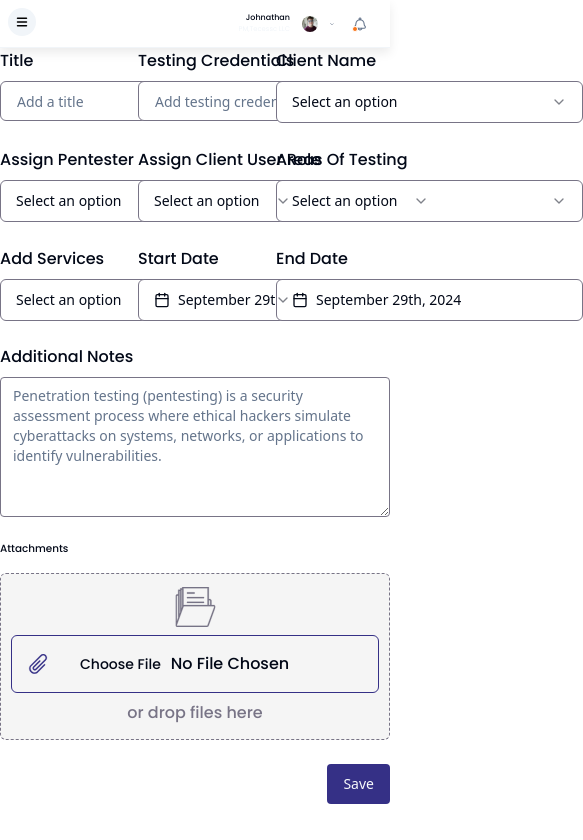
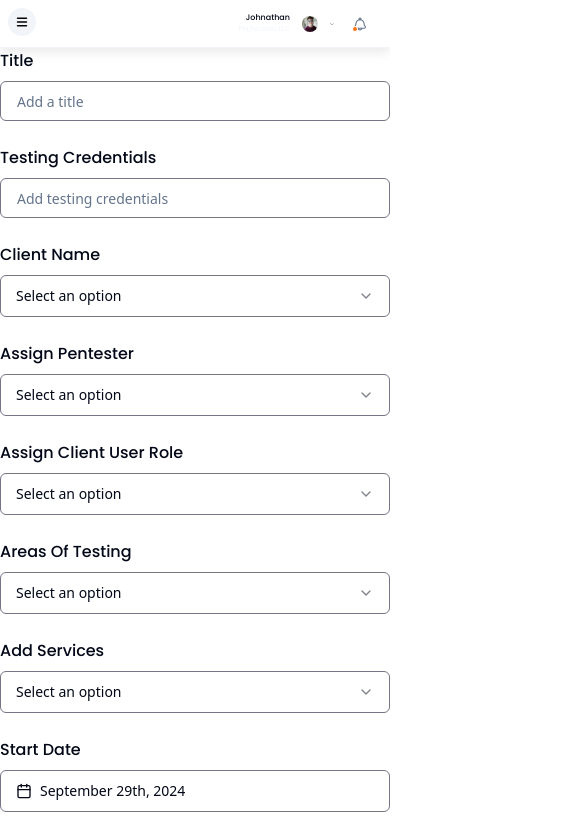
Before and after one commit to tariq-csit/frontend-staging, a React (Vite) app: page /dashboard/pentests in a window 390 px wide. Shown: the top 840 px of the page, 583 px wide, since content can reach past the window. Built offline with nearby package versions, Linux system fonts and the light colour scheme.

Commit message:
New pentests form complete

```diff
--- a/package.json
+++ b/package.json
@@ -26,6 +26,7 @@
     "react-hook-form": "^7.53.0",
     "react-router-dom": "^6.26.2",
     "recharts": "^2.12.7",
+    "shadcn-dropzone": "^0.2.1",
     "tailwind-merge": "^2.5.2",
     "tailwindcss-animate": "^1.0.7",
     "zod": "^3.23.8"
--- a/src/components/newPentestsForm/NewPentestsForm.tsx
+++ b/src/components/newPentestsForm/NewPentestsForm.tsx
@@ -2,6 +2,7 @@ import fileIcon from '/file.svg'
 import { useForm } from "react-hook-form";
 import { zodResolver } from "@hookform/resolvers/zod";
 import { Textarea } from "@/components/ui/textarea"
+
 
 import {
   Select,
@@ -50,7 +51,9 @@ const formSchema = z.object({
   additionalNotes: z.string().min(3, {
     message: "Notes must be atleast 3 characters long",
   }),
-  attachments: z.any()
+  attachments: z
+  .custom<FileList>((val) => val instanceof FileList, "Please upload a file")
+  .refine((files) => files.length > 0, "File is required")
 
 });
 
@@ -70,7 +73,6 @@ function NewPentestsForm() {
       startDate: new Date(),
       endDate: new Date(),
       additionalNotes: '',
-      attachments: ''
     },
   });
 
@@ -85,7 +87,7 @@ function NewPentestsForm() {
         onSubmit={form.handleSubmit(onSubmit)}
 
       >
-        <div className="grid grid-cols-3 gap-component self-stretch">
+        <div className="w-full grid sm:grid-cols-3 gap-component ">
           <FormField
             control={form.control}
             name="title"
@@ -132,7 +134,7 @@ function NewPentestsForm() {
                 </FormLabel>
                 <FormControl>
                   <Select onValueChange={field.onChange} defaultValue={field.value}>
-                    <SelectTrigger className="flex h-input px-input justify-between items-center border border-inputBorder rounded-input w-full sm:text-sm lg:text-base">
+                    <SelectTrigger >
                       <SelectValue placeholder="Select an option" />
                     </SelectTrigger>
                     <SelectContent>
@@ -180,7 +182,7 @@ function NewPentestsForm() {
                 </FormLabel>
                 <FormControl>
                   <Select onValueChange={field.onChange}>
-                    <SelectTrigger className="flex h-input px-input justify-between items-center border border-inputBorder rounded-input w-full sm:text-sm lg:text-base">
+                    <SelectTrigger >
                       <SelectValue placeholder="Select an option" />
                     </SelectTrigger>
                     <SelectContent>
@@ -204,7 +206,7 @@ function NewPentestsForm() {
                 </FormLabel>
                 <FormControl>
                   <Select onValueChange={field.onChange}>
-                    <SelectTrigger  className="flex h-input px-input justify-between items-center border border-inputBorder rounded-input w-full sm:text-sm lg:text-base">
+                    <SelectTrigger  >
                       <SelectValue placeholder="Select an option" />
                     </SelectTrigger>
                     <SelectContent>
@@ -276,7 +278,7 @@ function NewPentestsForm() {
             control={form.control}
             name="additionalNotes"
             render={({ field }) => (
-              <FormItem className="flex col-span-3 flex-col w-full ">
+              <FormItem className="flex sm:col-span-3 flex-col w-full ">
                 <FormLabel >
                   Additional Notes
                 </FormLabel>
@@ -292,17 +294,17 @@ function NewPentestsForm() {
             control={form.control}
             name="attachments"
             render={({ field }) => (
-              <FormItem className="flex w-full col-span-3  flex-col items-start gap-2 ">
-                <FormLabel className="font-poppins font-medium capitalize text-2xs sm:text-sm lg:text-base">
+              <FormItem className="flex w-full sm:col-span-3  flex-col items-start gap-2 ">
+                <FormLabel >
                   Attachments
                 </FormLabel>
                 <FormControl>
                   <div className="flex flex-col items-center justify-center gap-2  h-attachmentsField rounded-formInput border border-dashed bg-[#F5F5F5] border-inputBorder p-listItem  self-stretch">
                     <div className="flex flex-col items-center gap-2 self-stretch ">
-                      <img src="/papers.svg"  />
-                      <div className="flex p-formBtn justify-center items-center gap-form border rounded-formInput border-primary-900">
+                      <img className='' src="/papers.svg"  />
+                      <div className="flex w-3/5 sm:w-auto  p-formBtn justify-center items-center  sm:gap-form border rounded-formInput border-[#353086]">
                         <img src={fileIcon}  />
-                        <Input className="font-poppins text-base font-medium capitalize bg-inherit border-none" type="file" placeholder="Choose files"/>
+                        <Input type="file" placeholder="Choose files" className=' border-none' onChange={(e) => field.onChange(e.target.files)} />
                       </div>
                       <label className="font-poppins text-inputBorder text-base lowercase font-medium">or drop files here</label>
                     </div>
@@ -312,10 +314,12 @@ function NewPentestsForm() {
               </FormItem>
             )}
           />
+
         </div>
         <div className="flex justify-end items-end gap-settingSection self-stretch">
           <Button className="bg-primary-900 text-sm leading-4 font-normal p-formBtn" type="submit">Save</Button>
         </div>
+
       </form>
     </Form>
   );
--- a/src/components/ui/form.tsx
+++ b/src/components/ui/form.tsx
@@ -78,7 +78,7 @@ const FormItem = React.forwardRef<
 
   return (
     <FormItemContext.Provider value={{ id }}>
-      <div ref={ref} className={cn("space-y-2 w-44 min-w-[19.185rem]", className)} {...props} />
+      <div ref={ref} className={cn("space-y-2 w-full lg:min-w-[19.185rem]", className)} {...props} />
     </FormItemContext.Provider>
   )
 })
--- a/src/components/ui/input.tsx
+++ b/src/components/ui/input.tsx
@@ -11,7 +11,7 @@ const Input = React.forwardRef<HTMLInputElement, InputProps>(
       <input
         type={type}
         className={cn(
-          "flex h-10 w-full rounded-md border border-input bg-background px-4 py-2 text-sm ring-offset-background file:border-0 file:bg-transparent file:text-sm file:font-medium file:text-foreground placeholder:text-muted-foreground focus-visible:outline-none focus-visible:ring-1 focus-visible:ring-ring disabled:cursor-not-allowed disabled:opacity-50",
+          "flex h-10 w-full rounded-md border border-input bg-inherit px-4 py-2 text-sm ring-offset-background file:border-0 file:bg-transparent file:text-sm file:font-medium file:text-foreground placeholder:text-muted-foreground focus-visible:outline-none focus-visible:ring-1 focus-visible:ring-ring disabled:cursor-not-allowed disabled:opacity-50",
           className
         )}
         ref={ref}
--- a/src/components/ui/select.tsx
+++ b/src/components/ui/select.tsx
@@ -17,7 +17,7 @@ const SelectTrigger = React.forwardRef<
   <SelectPrimitive.Trigger
     ref={ref}
     className={cn(
-      "flex h-input w-full items-center justify-between rounded-md border border-inputBorder bg-background px-input  text-sm ring-offset-background placeholder:text-muted-foreground focus:outline-none focus:ring-2 focus:ring-ring focus:ring-offset-2 disabled:cursor-not-allowed disabled:opacity-50 [&>span]:line-clamp-1",
+      "flex h-input w-full items-center justify-between rounded-md border border-inputBorder bg-background px-input  text-sm ring-offset-background placeholder:text-muted-foreground focus:outline-none focus:ring-1 focus:ring-ring  disabled:cursor-not-allowed disabled:opacity-50 [&>span]:line-clamp-1",
       className
     )}
     {...props}
--- a/src/components/ui/textarea.tsx
+++ b/src/components/ui/textarea.tsx
@@ -10,7 +10,7 @@ const Textarea = React.forwardRef<HTMLTextAreaElement, TextareaProps>(
     return (
       <textarea
         className={cn(
-          "h-textArea rounded-sm border border-inputBorder p-listItem items-start gap-nav self-stretch  min-h-[80px] w-full  bg-background px-3 py-2 text-sm ring-offset-background placeholder:text-muted-foreground focus-visible:outline-none focus-visible:ring-2 focus-visible:ring-ring focus-visible:ring-offset-2 disabled:cursor-not-allowed disabled:opacity-50",
+          "h-textArea rounded-sm border border-inputBorder p-listItem items-start gap-nav self-stretch  min-h-[80px] w-full  bg-background px-3 py-2 text-sm ring-offset-background placeholder:text-muted-foreground focus-visible:outline-none focus-visible:ring-1 focus-visible:ring-ring  disabled:cursor-not-allowed disabled:opacity-50",
           className
         )}
         ref={ref}
```
Also changed, not shown: 1 other file (tests, documents, lock files or other folders).
